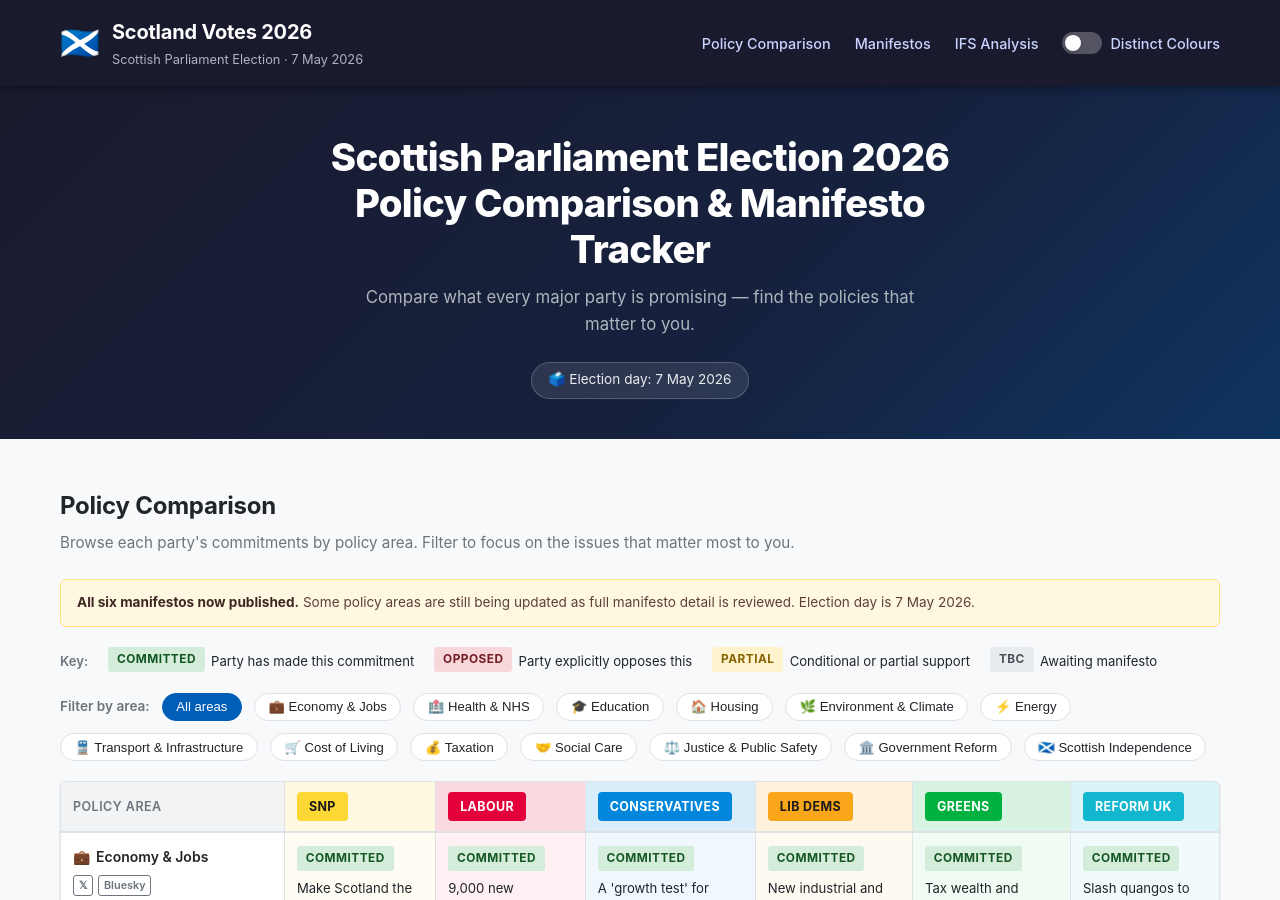
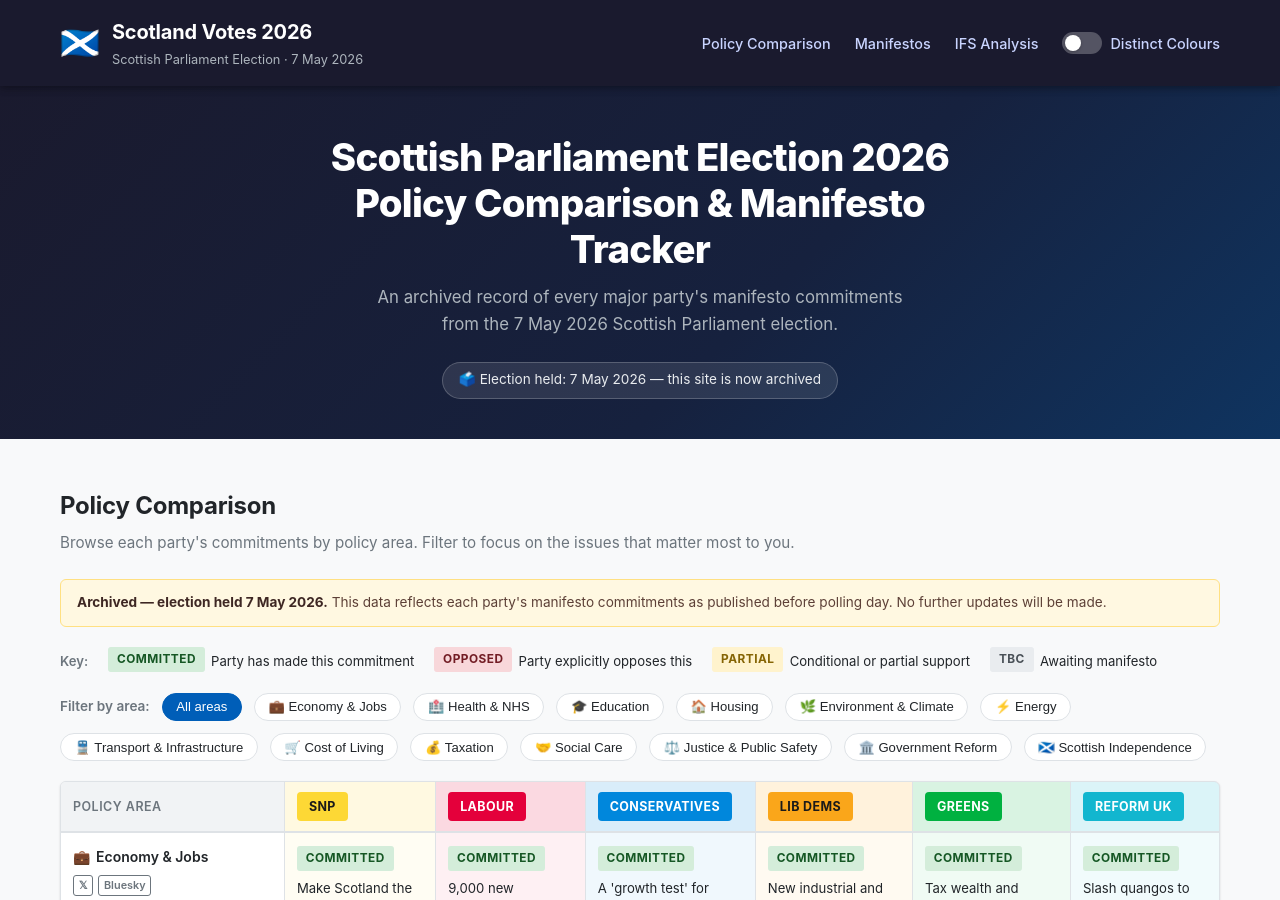
Before and after one commit to outrunthewolf/scotvote26.org, a Jekyll site: the page built from index.html, in a window 1280 px wide and 900 px high. Built offline with Jekyll 4.4.1, drawn with Linux system fonts in a browser that asks for light colours; some of the changed text lies outside the part shown.

Commit message:
Archive the site

```diff
--- a/_layouts/default.html
+++ b/_layouts/default.html
@@ -42,7 +42,7 @@
 
   <footer class="site-footer">
     <div class="container">
-      <p>Scotland Votes 2026 is an independent, non-partisan resource. Information is sourced from publicly available manifestos and party materials. Always verify with official party sources before making your decision.</p>
+      <p>Scotland Votes 2026 is an archived, independent, non-partisan record of party manifesto commitments from the 7 May 2026 Scottish Parliament election. Information is sourced from publicly available manifestos and party materials.</p>
       <div class="footer-links">
         {% if site.github_repo and site.github_repo != "" %}
         <a href="{{ site.github_repo }}" target="_blank" rel="noopener">
--- a/index.html
+++ b/index.html
@@ -1,15 +1,15 @@
 ---
 layout: default
-title: Scottish Parliament Election 2026 — Policy Comparison & Manifesto Tracker
-description: All six party manifestos compared side by side — 13 policy areas, independent IFS fiscal analysis. Scottish Parliament election, 7 May 2026.
+title: Scottish Parliament Election 2026 — Archived Policy Comparison & Manifesto Tracker
+description: Archived record of all six party manifestos from the 7 May 2026 Scottish Parliament election — 13 policy areas compared side by side, with independent IFS fiscal analysis.
 ---
 
 <!-- Hero -->
 <section class="hero">
   <div class="container">
     <h1>Scottish Parliament Election 2026<br>Policy Comparison &amp; Manifesto Tracker</h1>
-    <p>Compare what every major party is promising — find the policies that matter to you.</p>
-    <span class="election-countdown">🗳️ Election day: 7 May 2026</span>
+    <p>An archived record of every major party's manifesto commitments from the 7 May 2026 Scottish Parliament election.</p>
+    <span class="election-countdown">🗳️ Election held: 7 May 2026 — this site is now archived</span>
   </div>
 </section>
 
@@ -22,7 +22,7 @@ description: All six party manifestos compared side by side — 13 policy areas,
     </div>
 
     <div class="tbc-notice">
-      <strong>All six manifestos now published.</strong> Some policy areas are still being updated as full manifesto detail is reviewed. Election day is 7 May 2026.
+      <strong>Archived — election held 7 May 2026.</strong> This data reflects each party's manifesto commitments as published before polling day. No further updates will be made.
     </div>
 
     <!-- Legend -->
--- a/llms.txt
+++ b/llms.txt
@@ -4,7 +4,7 @@ permalink: /llms.txt
 ---
 # Scotland Votes 2026
 
-> An independent, non-partisan policy comparison and manifesto tracker for the Scottish Parliament election on 7 May 2026. Covers all six major parties contesting the election. Data is sourced directly from published manifestos.
+> Archived. This site captured party manifesto commitments for the Scottish Parliament election on 7 May 2026. The election has taken place. Data reflects manifesto positions as published before polling day — no further updates will be made.
 
 ## Site
 
@@ -69,6 +69,6 @@ IFS assessment not yet published.{% unless party.manifesto_released %} Manifesto
 
 - All policy summaries are sourced directly from published party manifestos.
 - IFS verdicts and theme summaries are condensed paraphrases of IFS analysis, not direct quotes. Refer to source URLs for full text.
-- Party positions marked "tbc" indicate the manifesto had not yet been published at time of last update.
-- This site is non-partisan and does not endorse any party.
+- Party positions marked "tbc" indicate the manifesto had not been published before polling day.
+- This site is archived and non-partisan. It does not endorse any party.
 - Last updated: {{ site.time | date: "%-d %B %Y" }}
```
Also changed, not shown: robots.txt (added, +8 -0 lines), 1 other file.
